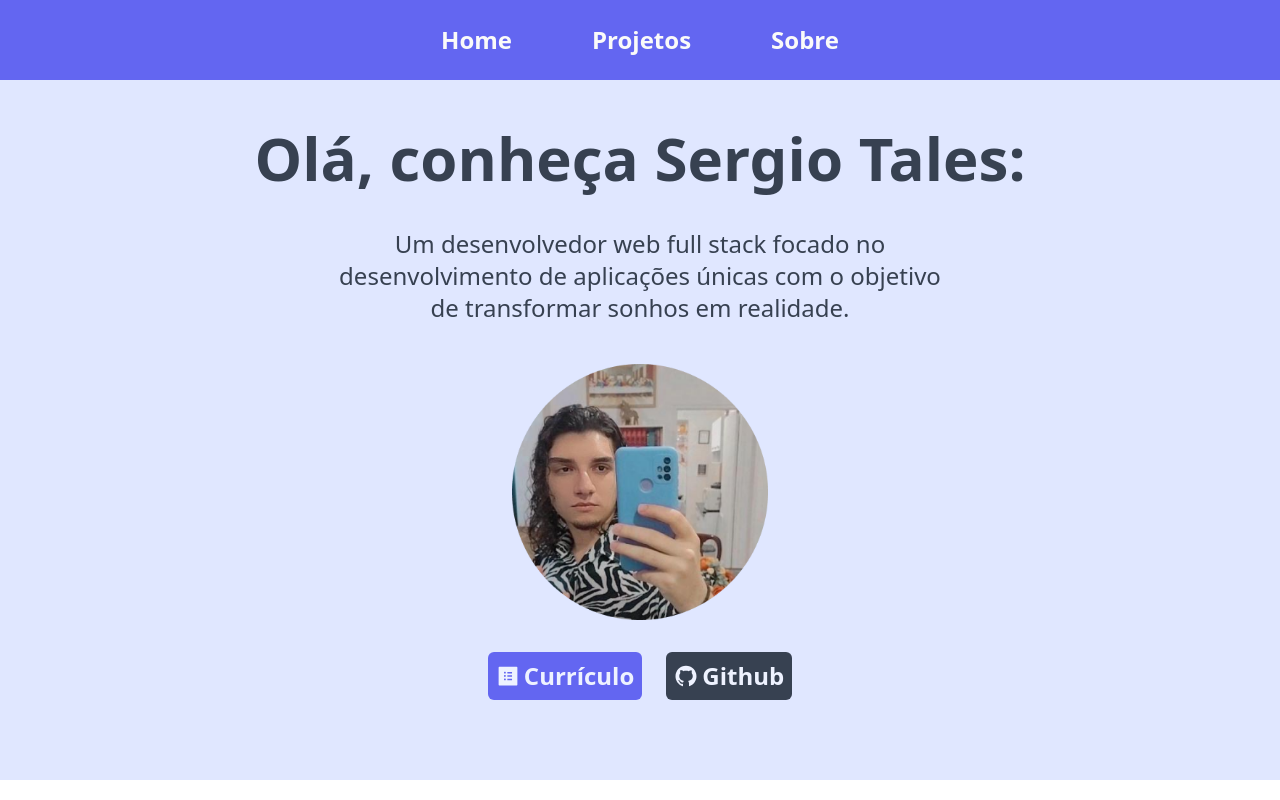
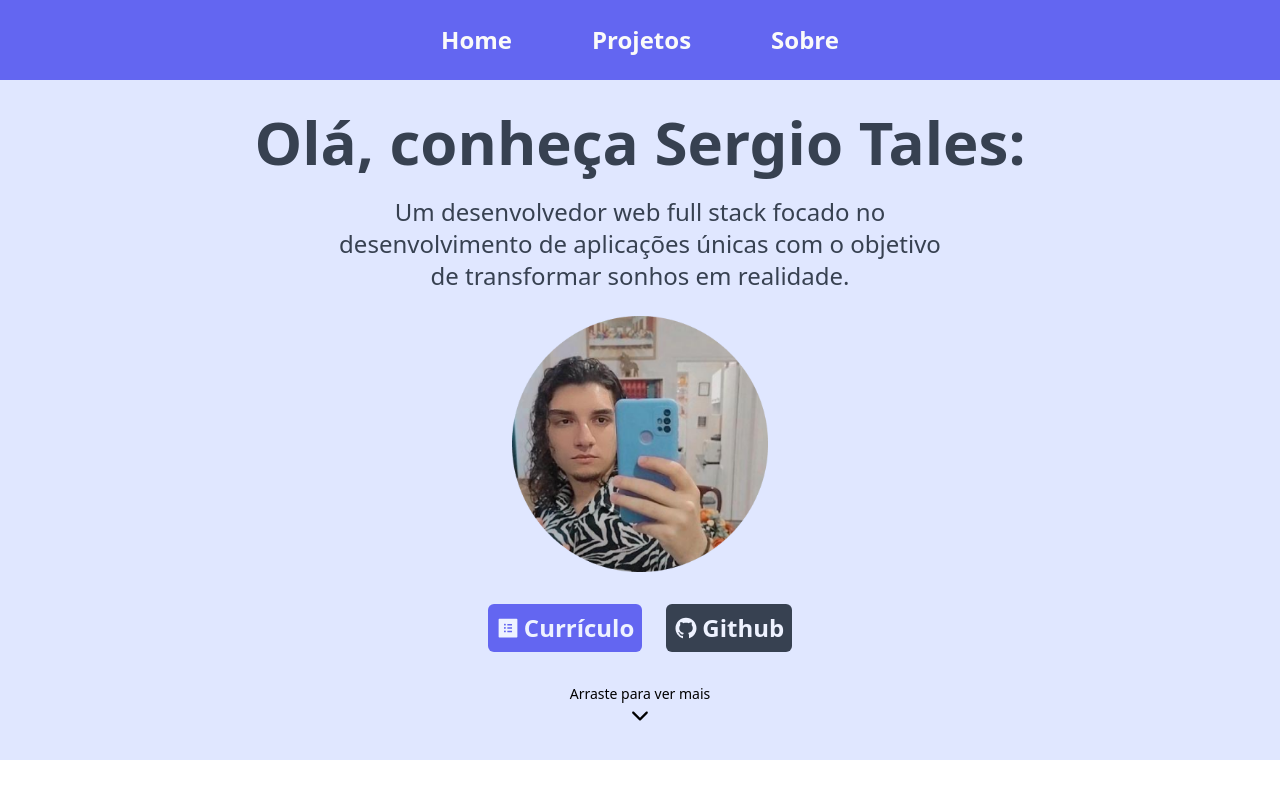
Before and after one commit to sergiotales1/portifolio, a React (Vite) app: page / in a window 1280 px wide. Shown: the top 800 px of the page. Built offline with nearby package versions, Linux system fonts and the light colour scheme.

Commit message:
scroll to see more added on hero

```diff
--- a/src/components/Hero.jsx
+++ b/src/components/Hero.jsx
@@ -1,17 +1,18 @@
 import React from "react";
 import { AiFillProfile } from "react-icons/ai";
 import { AiFillGithub } from "react-icons/ai";
+import { IoIosArrowDown } from "react-icons/io";
 import heroImg from "../assets/hero-img.png";
 import curriculo from "../assets/curriculo-Sergio-Tales.pdf";
 
 const Hero = () => {
   return (
-    <section className="bg-indigo-100 flex justify-center items-center py-12 px-4">
+    <section className="bg-indigo-100 flex justify-center items-center py-4 xl:py-8 px-4">
       <article className="text-center xl:w-3/4 xl:mx-auto">
         <h1 className="text-gray-700 font-bold text-3xl xl:text-6xl">
           Olá, conheça Sergio Tales:
         </h1>
-        <p className="text-gray-700 py-10 font-medium text-lg xl:w-8/12 xl:mx-auto xl:text-2xl">
+        <p className="text-gray-700 py-10 xl:py-6 font-medium text-lg xl:w-8/12 xl:mx-auto xl:text-2xl">
           Um desenvolvedor web full stack focado no desenvolvimento de
           aplicações únicas com o objetivo de transformar sonhos em realidade.
         </p>
@@ -40,6 +41,15 @@ const Hero = () => {
             </a>
           </button>
         </div>
+        <div className="flex items-center justify-center flex-col">
+          <a
+            href="#projetos"
+            className="flex items-center justify-center flex-col"
+          >
+            <p className="text-xs xl:text-sm">Arraste para ver mais</p>
+            <IoIosArrowDown className="text-2xl" />
+          </a>
+        </div>
       </article>
     </section>
   );
```
